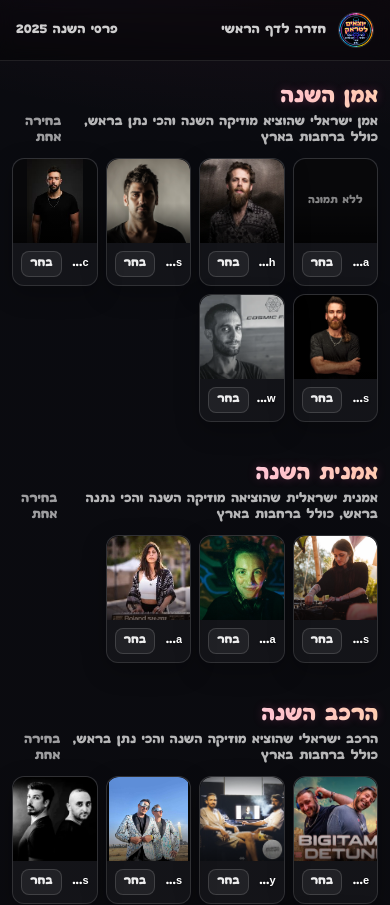
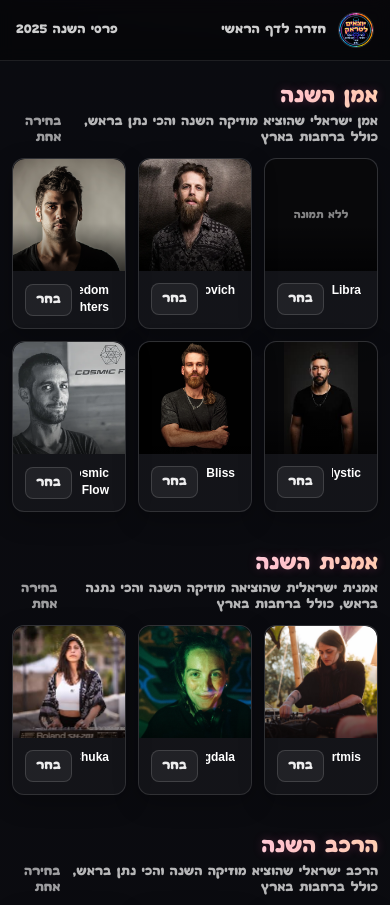
Before and after one commit to ShadowBoxer39/Trance-Awards, a Next.js app: page /awards in a window 390 px wide. Shown: the top 905 px of the page. Built offline with nearby package versions, Linux system fonts and the light colour scheme.

Commit message:
Update awards.tsx

```diff
--- a/pages/awards.tsx
+++ b/pages/awards.tsx
@@ -24,7 +24,7 @@ export type Category = {
   nominees: Nominee[];
 };
 
-/** ─────────────── SMART-FIT ARTWORK (portrait = contain, landscape = cover) ─────────────── */
+/** ─────────────── SMART-FIT ARTWORK ─────────────── */
 function Artwork({ src, alt }: { src?: string; alt: string }) {
   const [isPortrait, setIsPortrait] = React.useState(false);
   return (
@@ -48,13 +48,12 @@ function Artwork({ src, alt }: { src?: string; alt: string }) {
           ללא תמונה
         </div>
       )}
-      {/* small gradient for readability */}
-      <div className="pointer-events-none absolute inset-x-0 bottom-0 h-10 bg-gradient-to-t from-black/60 to-transparent" />
+      <div className="pointer-events-none absolute inset-x-0 bottom-0 h-12 bg-gradient-to-t from-black/60 to-transparent" />
     </div>
   );
 }
 
-/** ─────────────── GLOBAL AUDIO for 'best-track' only ─────────────── */
+/** ─────────────── GLOBAL AUDIO for 'best-track' ─────────────── */
 class GlobalAudio {
   private static _inst: GlobalAudio;
   private current?: HTMLAudioElement | null;
@@ -175,10 +174,9 @@ export default function Awards() {
   const router = useRouter();
 
   useEffect(() => {
-    document.documentElement.setAttribute("dir", "rtl"); // Hebrew flow
+    document.documentElement.setAttribute("dir", "rtl");
   }, []);
 
-  // re-render on audio change
   const [, force] = useState(0);
   useEffect(() => {
     const unsub = GlobalAudio.inst.onChange(() => force((n) => n + 1));
@@ -256,8 +254,8 @@ export default function Awards() {
               <div className="text-xs sm:text-sm text-white/60">בחירה אחת</div>
             </div>
 
-            {/* COMPACT GRID: 4 per row on mobile, 6 on sm, 8 on md+ */}
-            <div className="grid grid-cols-4 sm:grid-cols-6 md:grid-cols-8 lg:grid-cols-8 gap-2 sm:gap-3">
+            {/* Bigger than before: 3 per row on the smallest screens, then 4/6/8 */}
+            <div className="grid grid-cols-3 sm:grid-cols-4 md:grid-cols-6 lg:grid-cols-8 gap-3 sm:gap-4">
               {cat.nominees.map((n) => {
                 const selected = selections[cat.id] === n.id;
                 const isTrack = cat.id === "best-track";
@@ -274,7 +272,6 @@ export default function Awards() {
                   >
                     <Artwork src={n.artwork} alt={n.name} />
 
-                    {/* Audio bubble (only for best-track when we have preview) */}
                     {isTrack && canPlay && (
                       <div className="absolute top-1 end-1 z-10">
                         {!playing ? (
@@ -283,7 +280,7 @@ export default function Awards() {
                               e.stopPropagation();
                               GlobalAudio.inst.play(n.audioPreview!);
                             }}
-                            className="px-2 py-1 text-[10px] rounded-full bg-black/70 border border-white/10 hover:bg-black/90"
+                            className="px-2 py-1 text-[11px] rounded-full bg-black/70 border border-white/10 hover:bg-black/90"
                           >
                             ▶︎
                           </button>
@@ -293,7 +290,7 @@ export default function Awards() {
                               e.stopPropagation();
                               GlobalAudio.inst.stop();
                             }}
-                            className="px-2 py-1 text-[10px] rounded-full bg-black/70 border border-white/10 hover:bg-black/90"
+                            className="px-2 py-1 text-[11px] rounded-full bg-black/70 border border-white/10 hover:bg-black/90"
                           >
                             ⏹
                           </button>
@@ -302,15 +299,20 @@ export default function Awards() {
                     )}
 
                     <div
-                      className="p-2 sm:p-3 flex items-center justify-between gap-2 cursor-pointer"
+                      className="p-3 flex items-center justify-between gap-2 cursor-pointer"
                       onClick={() => choose(cat.id, n.id)}
                     >
-                      <div className="font-semibold truncate text-[11px] sm:text-sm drop-shadow-[0_1px_1px_rgba(0,0,0,0.5)]">
+                      {/* 2 visible lines for names */}
+                      <div
+                        className="font-semibold text-[12px] sm:text-sm leading-snug line-clamp-2 pr-1"
+                        style={{ minHeight: "2.6em" }}
+                        title={n.name}
+                      >
                         {n.name}
                       </div>
                       <button
                         className={
-                          "px-2 py-1 rounded-lg border text-[11px] sm:text-xs transition " +
+                          "px-2.5 py-1.5 rounded-lg border text-[12px] sm:text-xs transition shrink-0 " +
                           (selected ? "btn-primary border-transparent" : "btn-ghost")
                         }
                         aria-pressed={selected}
```
